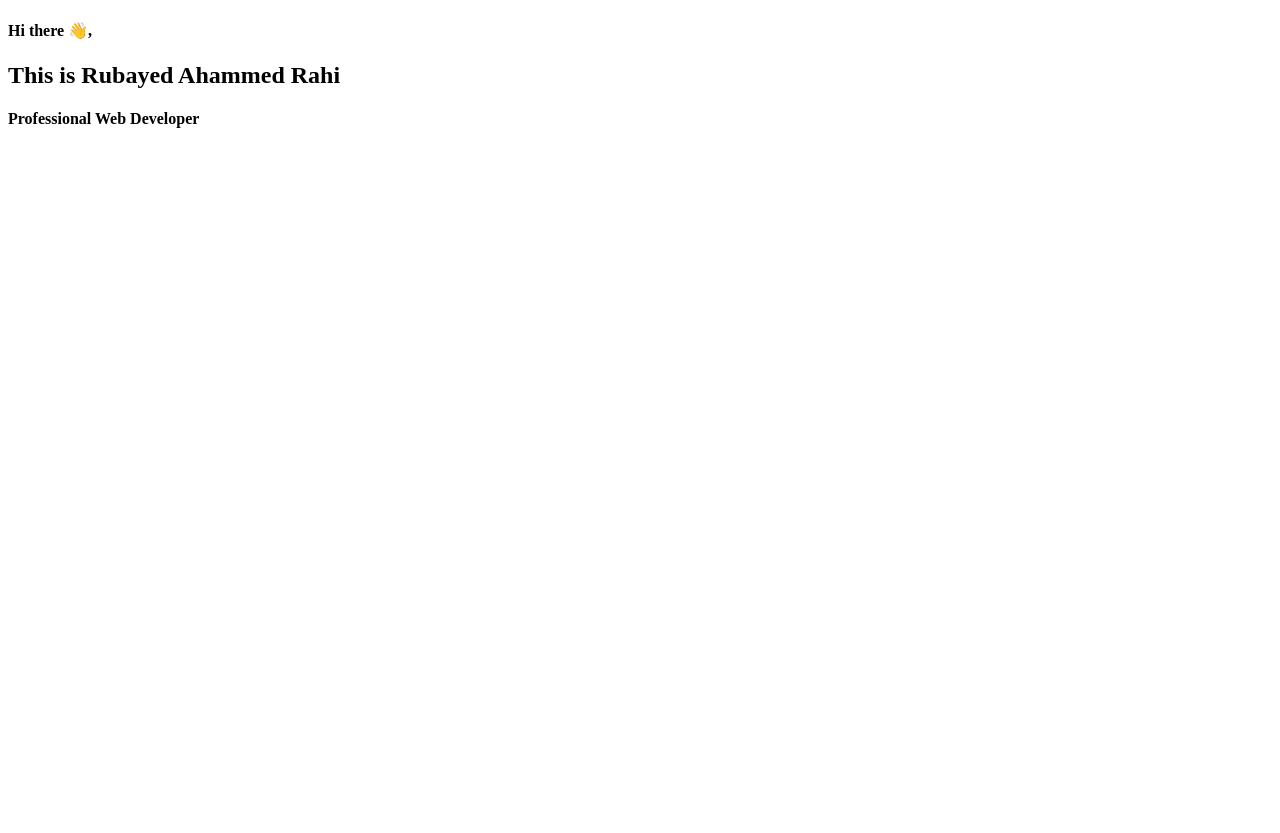
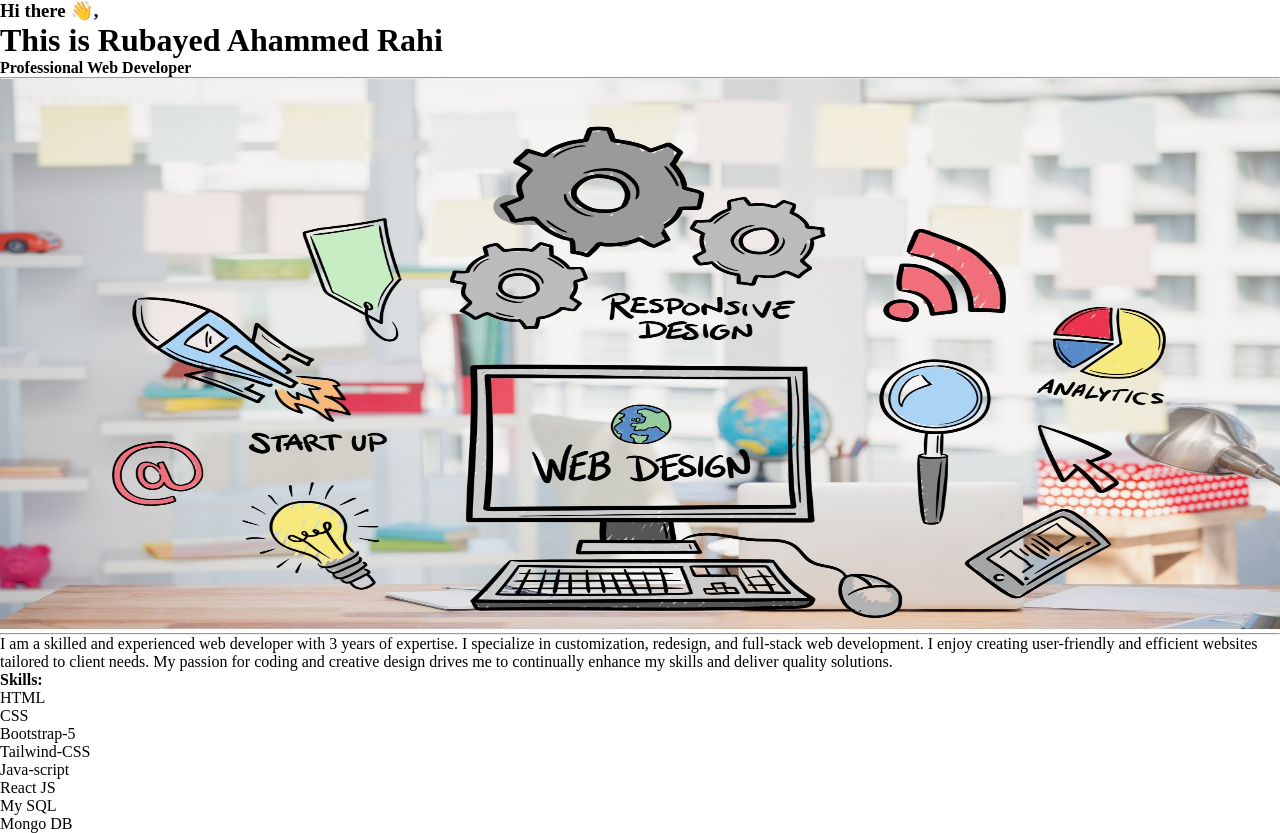
Before and after one commit to DarkRahi999/DarkRahi999, a plain HTML site: page index.html in a window 1280 px wide. Before the commit the page ends 800 px from the top, so only its background shows below. Drawn offline with Linux system fonts and the light colour scheme; a web font is replaced by a local one.

Commit message:
some thing to try

```diff
--- a/index.html
+++ b/index.html
@@ -26,8 +26,11 @@
     <!--//_---------------{  Google Font CDN  }---------------_-->
     <!--Y_---------------{  Some Internal CSS  }---------------_-->
 		<style>
-            head{
-
+            *{
+                margin: 0;
+                padding: 0;
+                font-family: 'salsa';
+                color: #000;
             }
 		</style>
 	</head>
@@ -36,15 +39,31 @@
 		<div class="my-website">
         <!--G_---------------{  Start Header section  }---------------_-->
 			<header>
-                <h4>Hi there 👋, </h4>
-                <h2>This is Rubayed Ahammed Rahi</h2>
+                <h3>Hi there 👋, </h3>
+                <h1>This is Rubayed Ahammed Rahi</h1>
                 <h4>Professional Web Developer</h4>
+                <hr>
+                <img src="./assets/banner.jpg" alt="" style="height: 550px; width: 100%;">
+                <hr>
 			</header>
         <!--//_---------------{  Header section  }---------------_-->
         <!--G_---------------{  Start Extra content  }---------------_-->
-            <section>
-
-			</section>
+            <main>
+                <section>
+                    <p>I am a skilled and experienced web developer with 3 years of expertise. I specialize in customization, redesign, and full-stack web development. I enjoy creating user-friendly and efficient websites tailored to client needs. My passion for coding and creative design drives me to continually enhance my skills and deliver quality solutions.</p>
+                    <h4>Skills:</h4>
+                    <ul>
+                        <li>HTML</li>
+                        <li>CSS</li>
+                        <li>Bootstrap-5</li>
+                        <li>Tailwind-CSS</li>
+                        <li>Java-script</li>
+                        <li>React JS</li>
+                        <li>My SQL</li>
+                        <li>Mongo DB</li>
+                    </ul>
+                </section>
+			</main>
         <!--//_---------------{  Extra content  }---------------_-->
         <!--G_---------------{  Start Footer section  }---------------_-->
             <footer>
```
Also changed, not shown: assets/banner.jpg (added), assets/images (1).jpg (added), assets/images.jpg (added), 1 other file.
